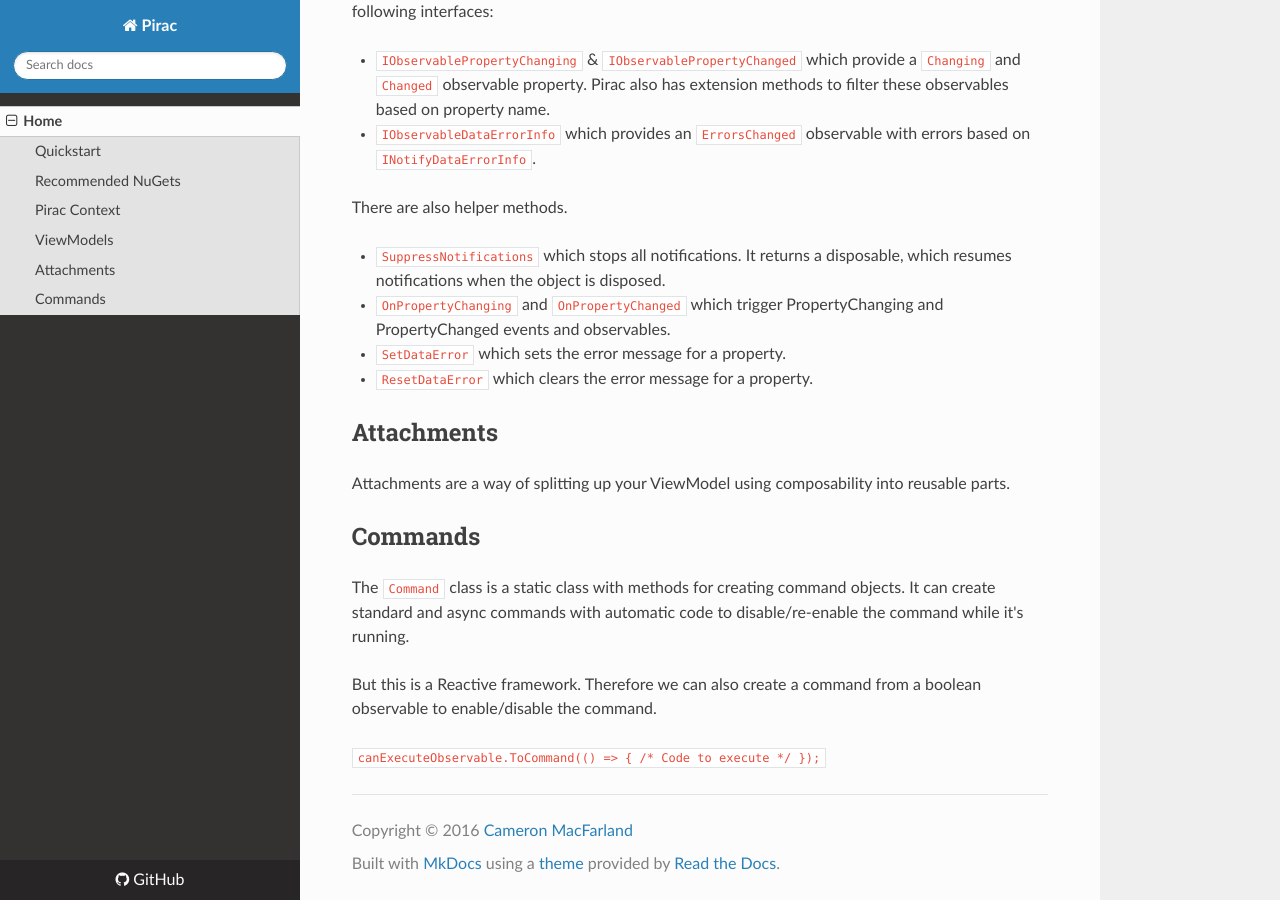
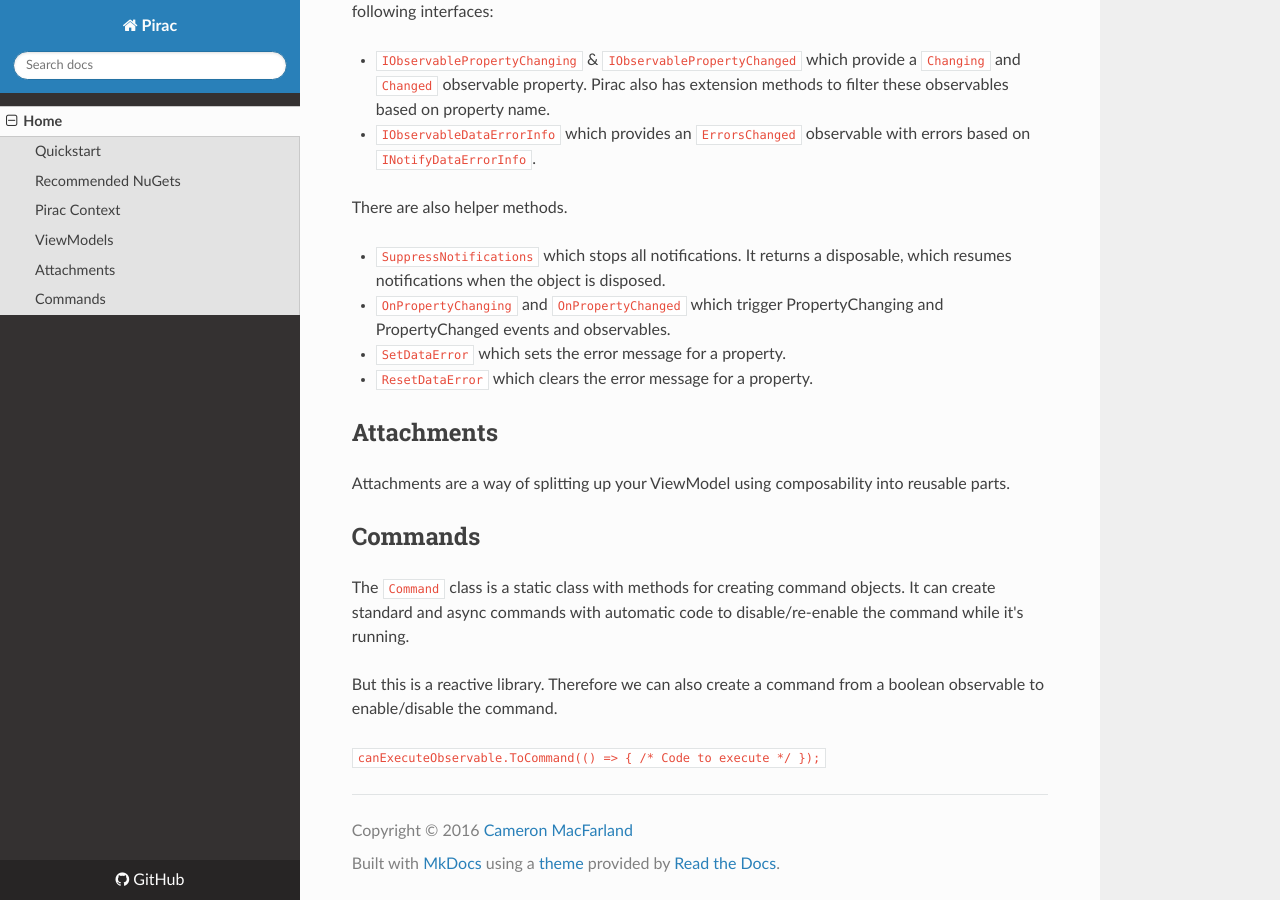
Before and after one commit to distantcam/Pirac, an MkDocs documentation site: the page built from docs/index.md, in a window 1280 px wide and 900 px high, scrolled down 1185 px. Built offline with MkDocs 1.6.1, drawn with Linux system fonts in a browser that asks for light colours; nearby versions of some CDN libraries; old or Windows-style settings are respelled for this version of MkDocs; some of the changed text lies outside the part shown.

```diff
--- a/docs/index.md
+++ b/docs/index.md
@@ -1,5 +1,5 @@
 # Pirac Documentation
-Pirac is a Reactive based MVVM framework for WPF.
+Pirac is a reactive based MVVM library for WPF.
 
 ## Quickstart
 
@@ -55,6 +55,6 @@ Attachments are a way of splitting up your ViewModel using composability into re
 
 The `Command` class is a static class with methods for creating command objects. It can create standard and async commands with automatic code to disable/re-enable the command while it's running.
 
-But this is a Reactive framework. Therefore we can also create a command from a boolean observable to enable/disable the command.
+But this is a reactive library. Therefore we can also create a command from a boolean observable to enable/disable the command.
 
 `canExecuteObservable.ToCommand(() => { /* Code to execute */ });`
```
Also changed, not shown: readme.md (added, +5 -0 lines).
